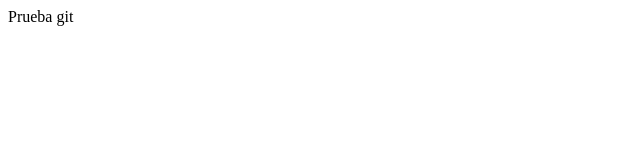
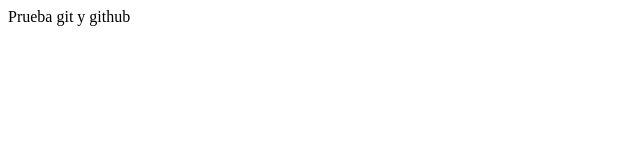
Before and after one commit to Lizngb/portfolio-FrontEnd, a plain HTML site: page index.html in a window 1280 px wide. Shown: the full height of the page, 0-640 px from the left. Drawn offline with Linux system fonts and the light colour scheme.

Commit message:
prueba 1

```diff
--- a/index.html
+++ b/index.html
@@ -2,6 +2,6 @@
 <html lang="en">
     <head>
         <meta charset="uft-8">
-        <tittle> Prueba git</tittle>
+        <tittle> Prueba git y github</tittle>
     </head>
 </html>
```
